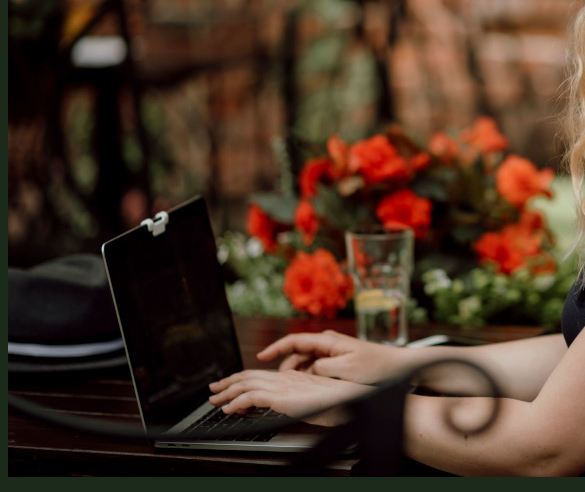
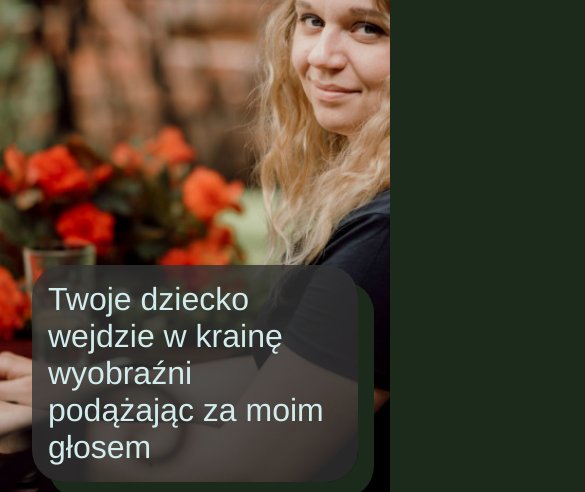
Before and after one commit to avtill/Landingpage-Ada, a plain HTML site: page index.html in a window 390 px wide. Shown: the part 197-689 px from the top of the page, 585 px wide, since content can reach past the window. Drawn offline with Linux system fonts and the light colour scheme.

Commit message:
first block - first css - mobile first

```diff
--- a/index.html
+++ b/index.html
@@ -8,7 +8,7 @@
 </head>
 <body>
     <section id="title">
-        <img src="./src/zdjęcie główne adrianna złoch.jpg" alt="Adrianna Złoch przy pracy na komputerze">
+        <!-- <img id="mainPhoto" src="./src/zdjęcie główne adrianna złoch.jpg" alt="Adrianna Złoch przy pracy na komputerze"> -->
         <h1>Adrianna Złoch</h1>
         <p class="motto">Twoje dziecko wejdzie w krainę wyobraźni podążając za moim głosem</p>
     </section>
--- a/style.css
+++ b/style.css
@@ -2,4 +2,31 @@ body{
 background-color: #1b2a1b;
 font-family: 'Franklin Gothic Medium', 'Arial Narrow', Arial, sans-serif;
 color: #d2ebeb;
+font-size: 2rem;
+margin: 0;
+width: 100%;
 }
+
+#title{
+    height: 40rem;
+    padding: 2rem;
+    background-image: url("./src/zdjęcie\ główne\ adrianna\ złoch.jpg");
+    background-position: top center;
+    background-repeat: no-repeat;
+    background-size: cover;
+    text-wrap: wrap;
+    position: inherit;
+}
+
+img {
+    max-width: 100vw;
+}
+
+.motto{
+    display: block;
+    padding: 1rem;
+    border-radius: 2rem;
+    background-color: rgb(50, 51, 50, 0.8);
+    box-shadow: #1b2a1b 1rem 1rem ;
+    position: relative; bottom: -15rem;
+}
```
